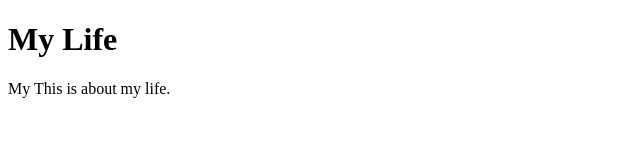
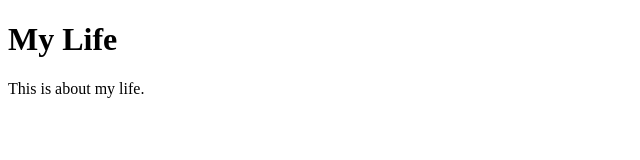
Before and after one commit to anna2244/exploringcs, a plain HTML site: page index.html in a window 1280 px wide. Shown: the full height of the page, 0-640 px from the left. Drawn offline with Linux system fonts and the light colour scheme.

Commit message:
Update index.html

```diff
--- a/index.html
+++ b/index.html
@@ -2,7 +2,7 @@
 <html>
  <body>
   <h1>My Life</h1>
-  <p>My This is about my life.</p>
+  <p>This is about my life.</p>
 
 
 
```
